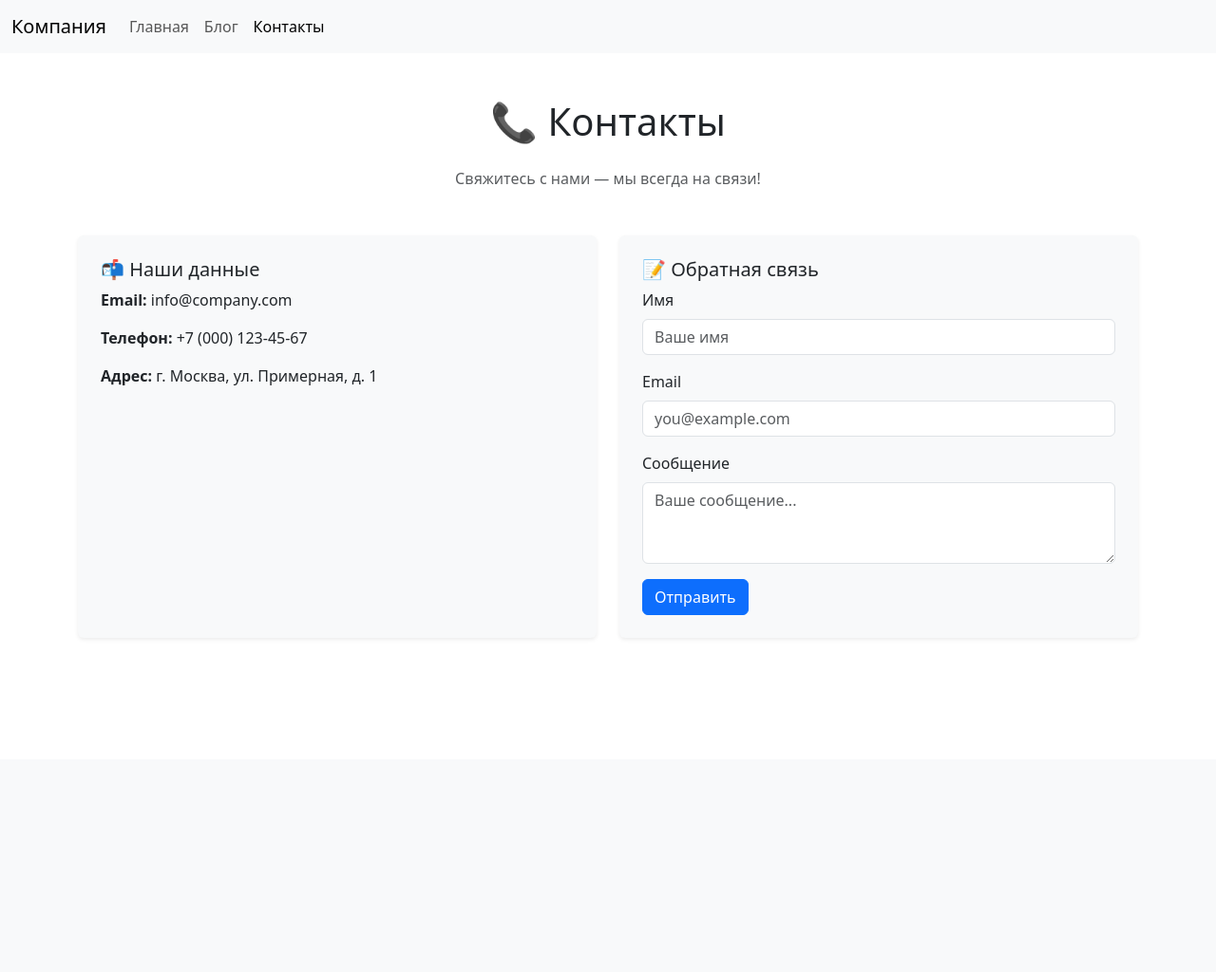
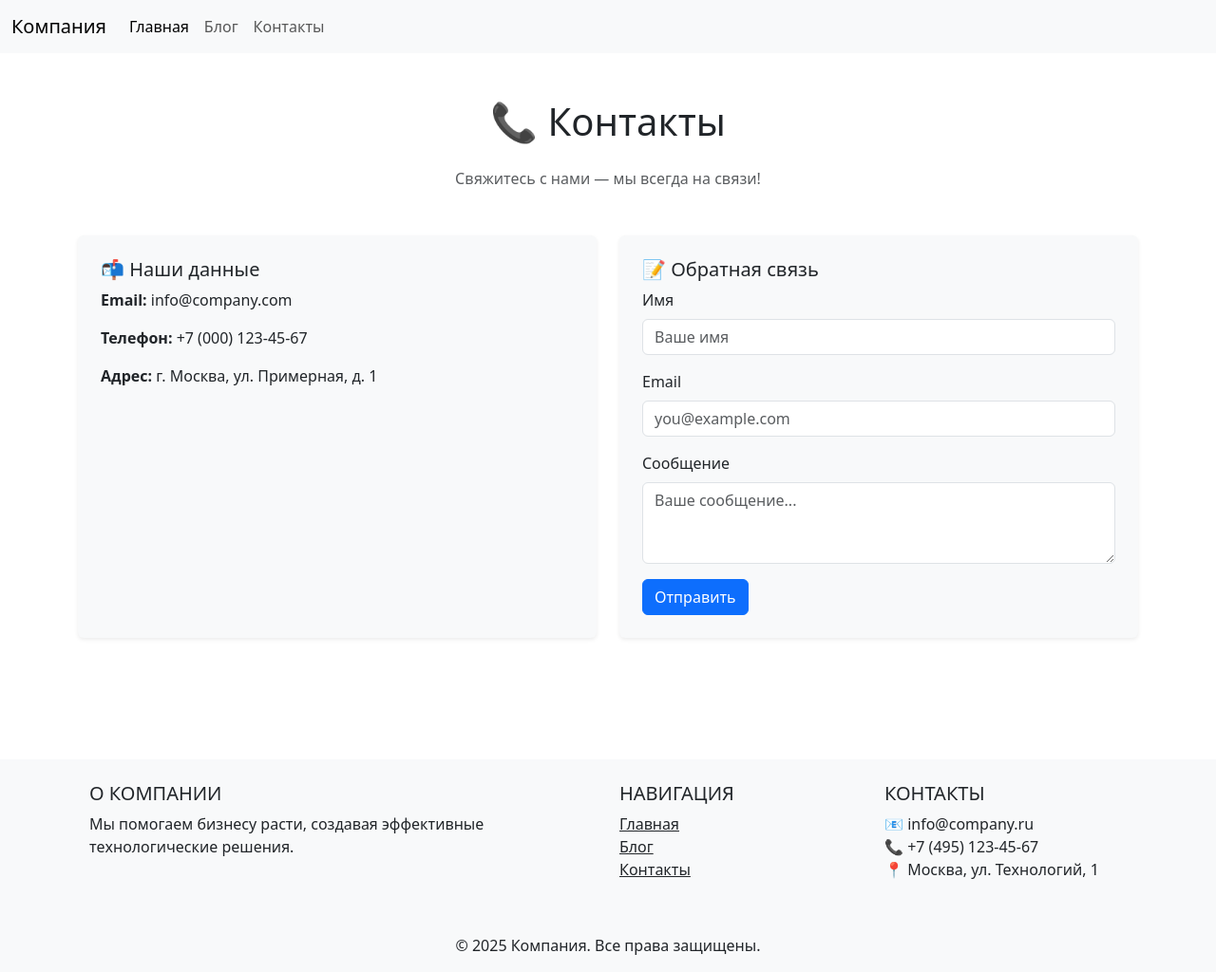
Before and after one commit to rzaps/flask, a Flask app: page /contacts/ in a window 1280 px wide. Shown: the whole page at 95% size. Before the commit the page ends 648 px from the top, so only its background shows below. Run offline with Flask 3, Linux system fonts and the light colour scheme.

Commit message:
add base.html

```diff
--- /dev/null
+++ b/templates/base.html
@@ -0,0 +1,91 @@
+<!DOCTYPE html>
+<html lang="ru">
+<head>
+    <meta charset="UTF-8">
+    <meta name="viewport" content="width=device-width, initial-scale=1.0">
+    <title>
+        {% block title %}
+
+        {% endblock %}
+    </title>
+    <link  href="https://cdn.jsdelivr.net/npm/bootstrap@5.3.0/dist/css/bootstrap.min.css" rel="stylesheet">
+    <style>
+    body, html {
+      height: 100%;
+    }
+    .wrapper {
+      display: flex;
+      flex-direction: column;
+      min-height: 100vh;
+    }
+    main {
+      flex: 1;
+    }
+    </style>
+</head>
+<body>
+    <div class="wrapper">
+        <nav class="navbar navbar-expand-lg bg-body-tertiary">
+          <div class="container-fluid">
+            <a class="navbar-brand" href="/">Компания</a>
+            <button class="navbar-toggler" type="button" data-bs-toggle="collapse" data-bs-target="#navbarNav" aria-controls="navbarNav" aria-expanded="false" aria-label="Toggle navigation">
+              <span class="navbar-toggler-icon"></span>
+            </button>
+            <div class="collapse navbar-collapse" id="navbarNav">
+              <ul class="navbar-nav">
+                <li class="nav-item">
+                  <a class="nav-link active" aria-current="page" href="/">Главная</a>
+                </li>
+                <li class="nav-item">
+                  <a class="nav-link" href="/blog/">Блог</a>
+                </li>
+                <li class="nav-item">
+                  <a class="nav-link" href="/contacts/">Контакты</a>
+                </li>
+              </ul>
+            </div>
+          </div>
+        </nav>
+
+            {% block content %}
+
+            {% endblock %}
+    </div>
+<!-- Футер -->
+    <footer class="bg-light text-center text-lg-start mt-auto">
+      <div class="container p-4">
+        <div class="row">
+          <div class="col-lg-6 col-md-12 mb-4 mb-md-0">
+            <h5 class="text-uppercase">О компании</h5>
+            <p>
+              Мы помогаем бизнесу расти, создавая эффективные технологические решения.
+            </p>
+          </div>
+          <div class="col-lg-3 col-md-6 mb-4 mb-md-0">
+            <h5 class="text-uppercase">Навигация</h5>
+            <ul class="list-unstyled mb-0">
+              <li><a href="/" class="text-dark">Главная</a></li>
+              <li><a href="/blog/" class="text-dark">Блог</a></li>
+              <li><a href="/contacts" class="text-dark">Контакты</a></li>
+            </ul>
+          </div>
+          <div class="col-lg-3 col-md-6 mb-4 mb-md-0">
+            <h5 class="text-uppercase">Контакты</h5>
+            <ul class="list-unstyled">
+              <li>📧 info@company.ru</li>
+              <li>📞 +7 (495) 123-45-67</li>
+              <li>📍 Москва, ул. Технологий, 1</li>
+            </ul>
+          </div>
+        </div>
+      </div>
+
+      <div class="text-center p-3 bg-body-tertiary">
+        © 2025 Компания. Все права защищены.
+      </div>
+    </footer>
+
+    <script src="https://cdn.jsdelivr.net/npm/bootstrap@5.3.0/dist/js/bootstrap.bundle.min.js"></script>
+
+</body>
+</html>
--- a/templates/contacts.html
+++ b/templates/contacts.html
@@ -1,33 +1,10 @@
-<!DOCTYPE html>
-<html lang="ru">
-<head>
-    <meta charset="UTF-8">
-    <meta name="viewport" content="width=device-width, initial-scale=1.0">
-    <title>Компания</title>
-    <link  href="https://cdn.jsdelivr.net/npm/bootstrap@5.3.0/dist/css/bootstrap.min.css" rel="stylesheet">
-</head>
-<body>
-    <nav class="navbar navbar-expand-lg bg-body-tertiary">
-      <div class="container-fluid">
-        <a class="navbar-brand" href="/">Компания</a>
-        <button class="navbar-toggler" type="button" data-bs-toggle="collapse" data-bs-target="#navbarNav" aria-controls="navbarNav" aria-expanded="false" aria-label="Toggle navigation">
-          <span class="navbar-toggler-icon"></span>
-        </button>
-        <div class="collapse navbar-collapse" id="navbarNav">
-          <ul class="navbar-nav">
-            <li class="nav-item">
-              <a class="nav-link" aria-current="page" href="/">Главная</a>
-            </li>
-            <li class="nav-item">
-              <a class="nav-link" href="/blog/">Блог</a>
-            </li>
-            <li class="nav-item">
-              <a class="nav-link active" href="/contacts/">Контакты</a>
-            </li>
-          </ul>
-        </div>
-      </div>
-    </nav>
+{% extends 'base.html' %}
+
+{%block title %}
+  Котнтакты
+{% endblock %}
+
+{% block content %}
 
     <div class="container py-5">
       <h1 class="mb-4 text-center">📞 Контакты</h1>
@@ -65,9 +42,4 @@
         </div>
       </div>
     </div>
-
-
-<script src="https://cdn.jsdelivr.net/npm/bootstrap@5.3.0/dist/js/bootstrap.bundle.min.js"></script>
-
-</body>
-</html>
+{% endblock %}
```
Also changed, not shown: templates/blog.html (+7 -36 lines), templates/index.html (+8 -36 lines), 1 other file.
